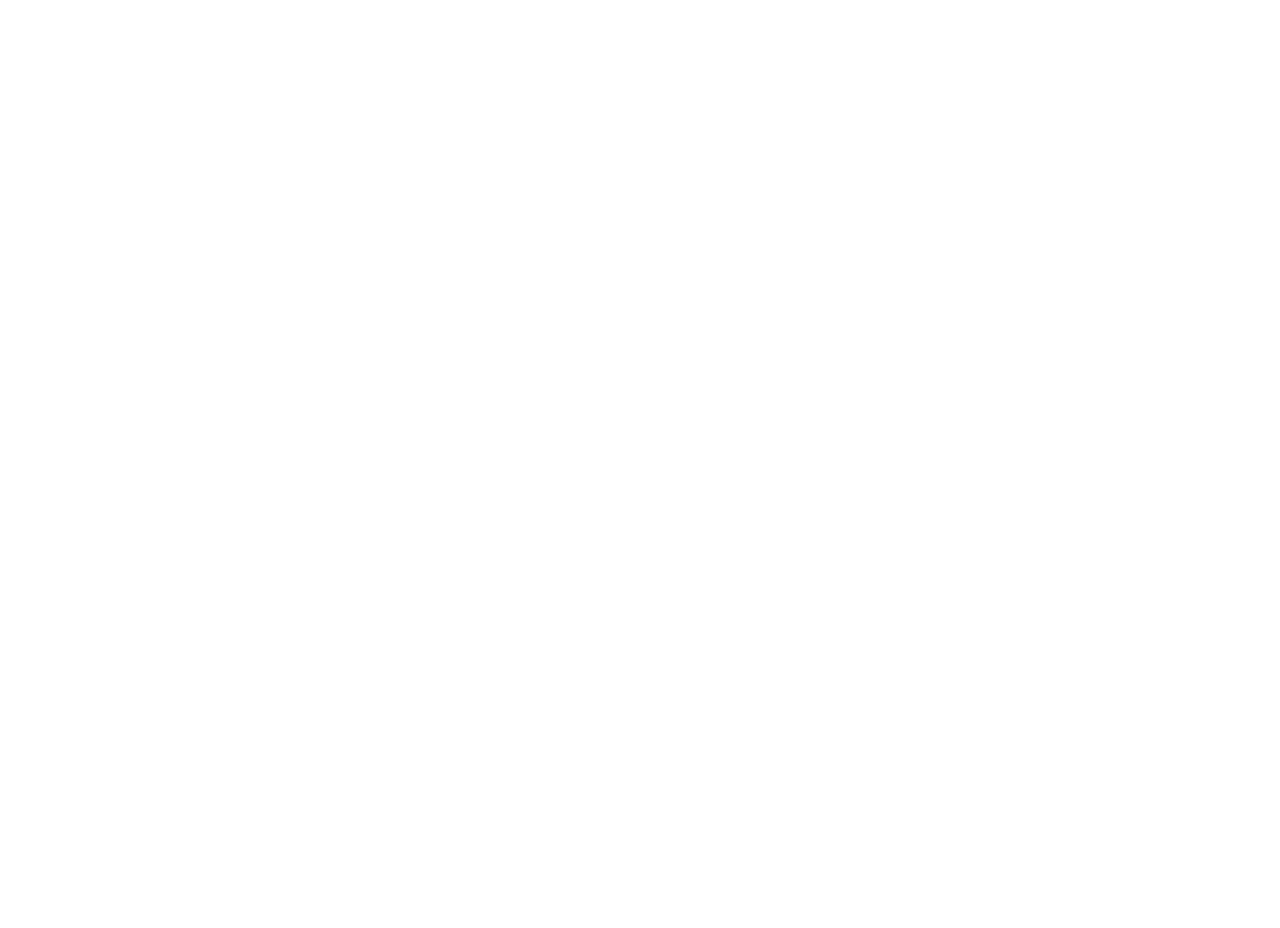
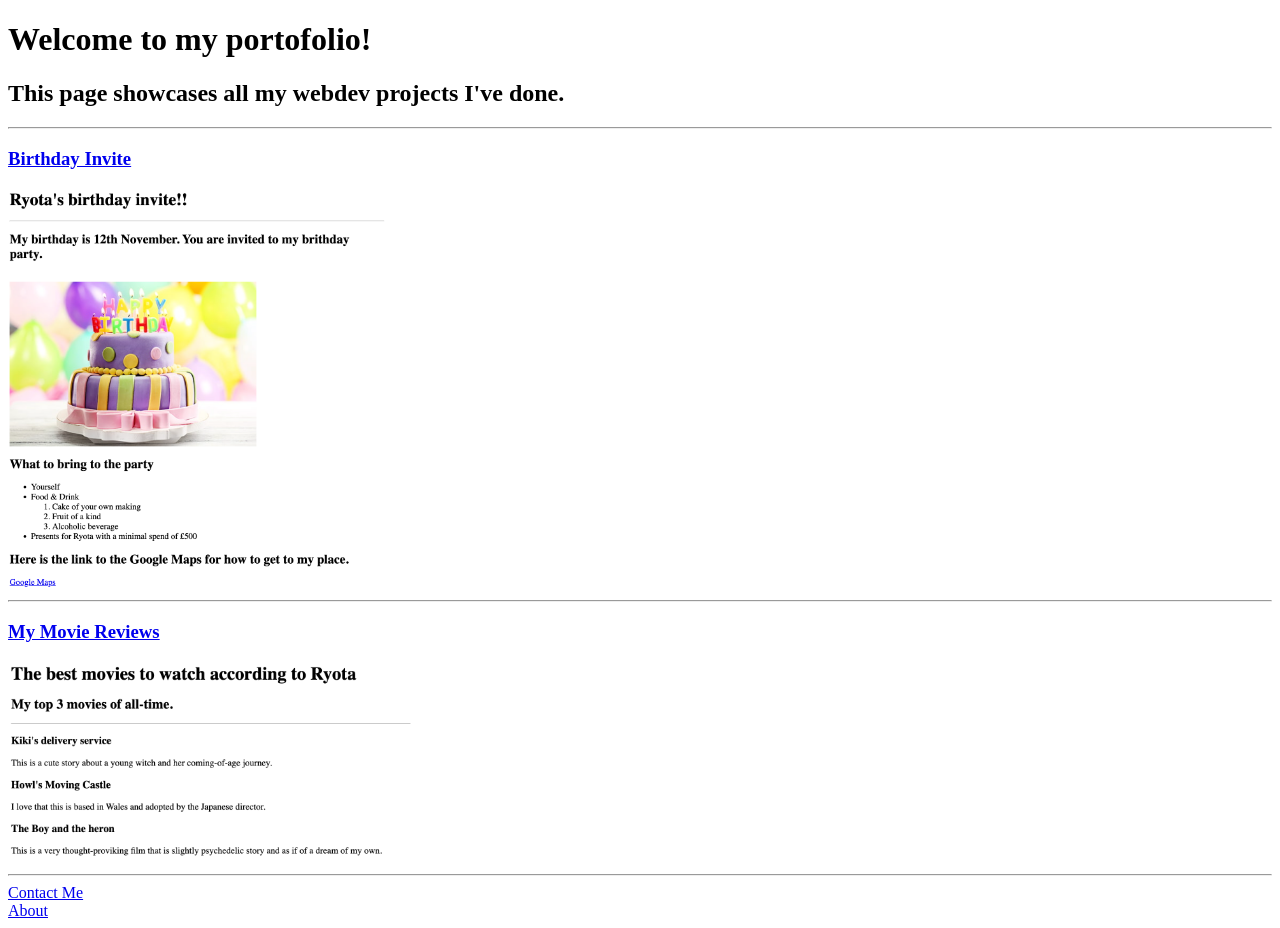
Before and after one commit to ryotacoding/html-portfolio, a plain HTML site: page index.html in a window 1280 px wide. Before the commit the page ends 800 px from the top, so only its background shows below. Drawn offline with Linux system fonts and the light colour scheme.

Commit message:
Add files via upload

```diff
--- a/index.html
+++ b/index.html
@@ -1,4 +1,32 @@
 <!-- TODO 1: Create the HTML Boilerplate -->
+<!DOCTYPE HTML>
+<html lang="en">
+    <head>
+        <meta charset="UTF-8">
+        <title>Ryota's WebDev Portfolio</title>
+    </head>
+    <body>
+        <h1>Welcome to my portofolio!</h1>
+        <h2>This page showcases all my webdev projects I've done.</h2>
+        <hr />
+
+        <h3>
+            <a href="./public/birthday-invite orignal.html">Birthday Invite</a> <br />
+        </h3>
+        <img src="./assets/images/birthday invite preview.png" height='400'  alt="this is a preview of my birthday page">
+        <hr />
+
+        <h3>
+            <a href="./public/movie-ranking oringinal.html">My Movie Reviews</a>
+        </h3>
+        <img src="./assets/images/movie ranking preview.png" height="200" alt="this is a preview of my movie ranking page">
+        <hr />
+
+        <a href="./public/contact.html">Contact Me</a> <br />
+        <a href="./public/about.html">About</a>
+    </body>
+
+</html>
 
 <!-- TODO 2: Add Your previous projects' HTML into the public folder -->
 
```
